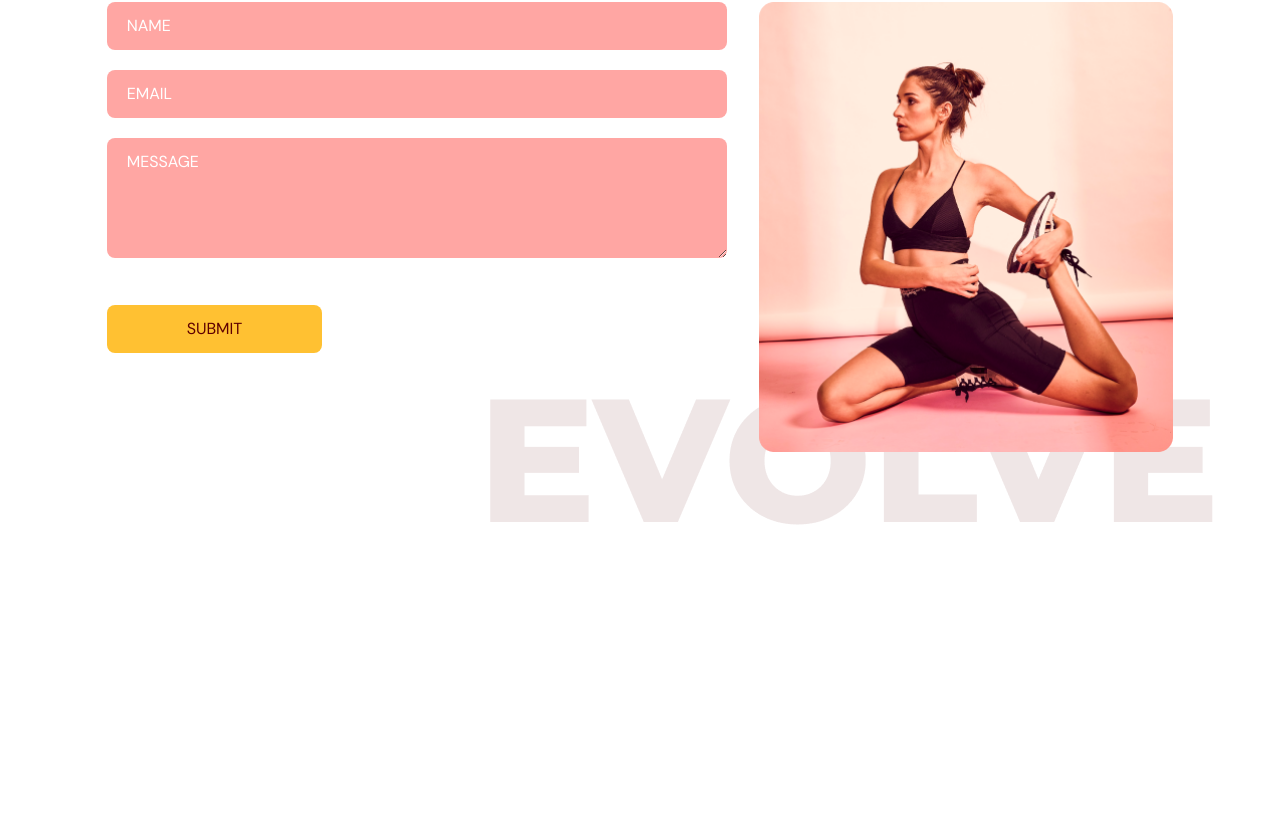
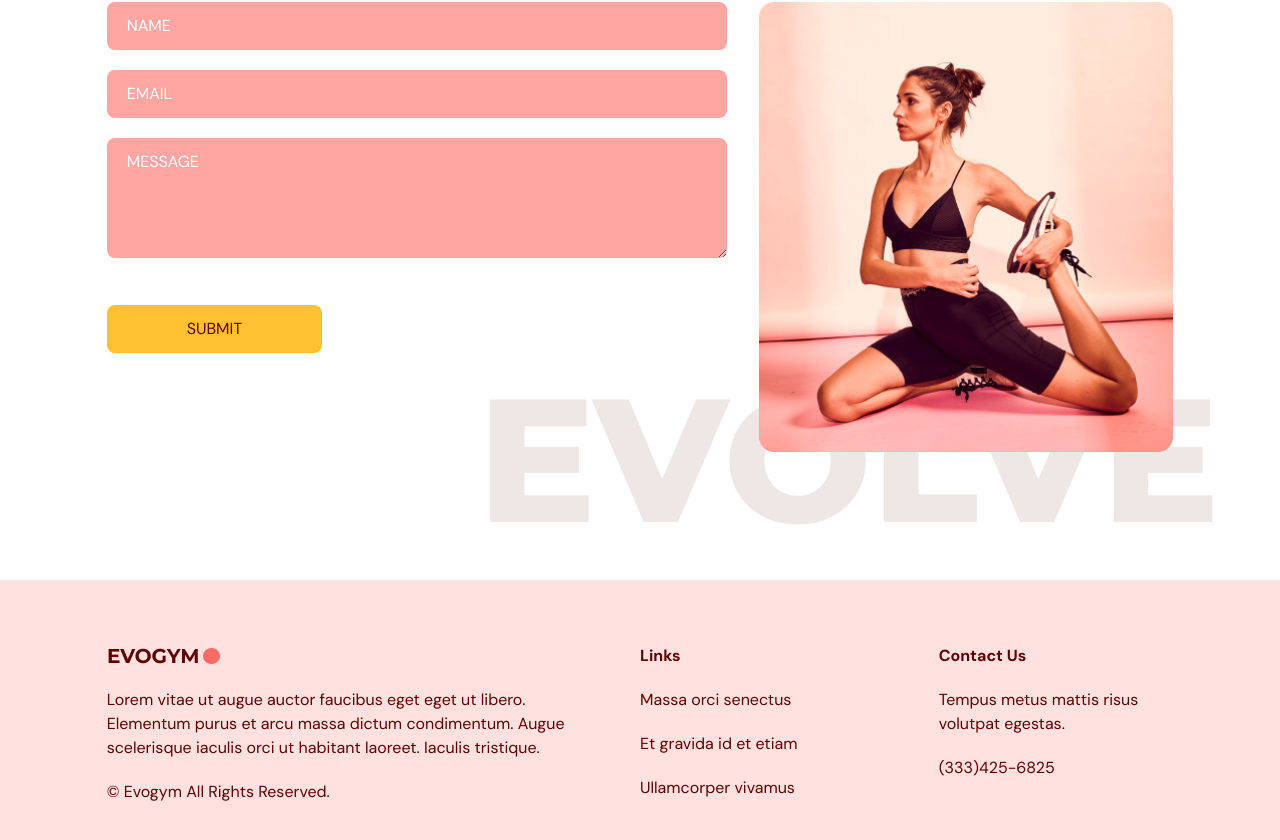
Before and after one commit to Defisto7/gym-typescript, a React (Vite) app: page / in a window 1280 px wide. Shown: the part 3252-4092 px from the top of the page. Before the commit the page ends 3832 px from the top, so only its background shows below. Built offline with nearby package versions, Linux system fonts and the light colour scheme.

Commit message:
Master
add footer

```diff
--- a/src/App.tsx
+++ b/src/App.tsx
@@ -3,6 +3,7 @@
 import Behefits from "@/scenes/behefits";
 import OurClasses from "@/scenes/ourclasses";
 import ContactUs from "@/scenes/contactus";
+import Footer from "@/scenes/footer";
 import { useState, useEffect } from "react";
 import { SelectedPage } from "@/shared/types";
 
@@ -35,6 +36,7 @@
       <Behefits setSelectedPage={setSelectedPage} />
       <OurClasses setSelectedPage={setSelectedPage} />
       <ContactUs setSelectedPage={setSelectedPage} />
+      <Footer />
     </div>
   );
 }
--- /dev/null
+++ b/src/scenes/footer/index.tsx
@@ -0,0 +1,32 @@
+import Logo from "@/assets/Logo.png";
+
+const Footer = () => {
+  return (
+    <footer className="bg-primary-100 py-16">
+      <div className="justify-content mx-auto w-5/6 gap-16 md:flex">
+        <div className="mt-16 basis-1/2 md:mt-0">
+          <img alt="logo" src={Logo} />
+          <p className="my-5">
+            Lorem vitae ut augue auctor faucibus eget eget ut libero. Elementum
+            purus et arcu massa dictum condimentum. Augue scelerisque iaculis
+            orci ut habitant laoreet. Iaculis tristique.
+          </p>
+          <p>© Evogym All Rights Reserved.</p>
+        </div>
+        <div className="mt-16 basis-1/4 md:mt-0">
+          <h4 className="font-bold">Links</h4>
+          <p className="my-5">Massa orci senectus</p>
+          <p className="my-5">Et gravida id et etiam</p>
+          <p>Ullamcorper vivamus</p>
+        </div>
+        <div className="mt-16 basis-1/4 md:mt-0">
+          <h4 className="font-bold">Contact Us</h4>
+          <p className="my-5">Tempus metus mattis risus volutpat egestas.</p>
+          <p>(333)425-6825</p>
+        </div>
+      </div>
+    </footer>
+  );
+};
+
+export default Footer;
```
